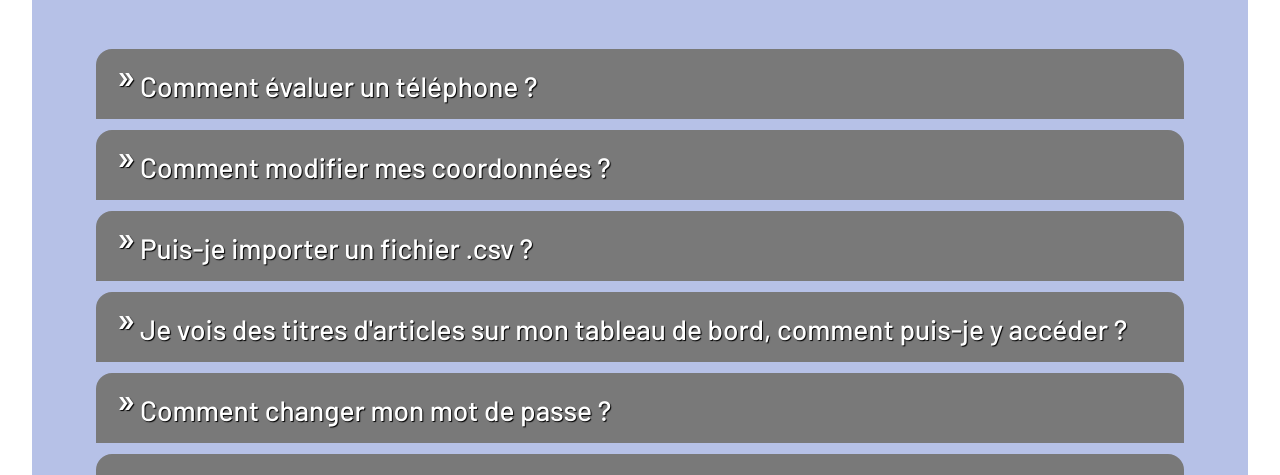
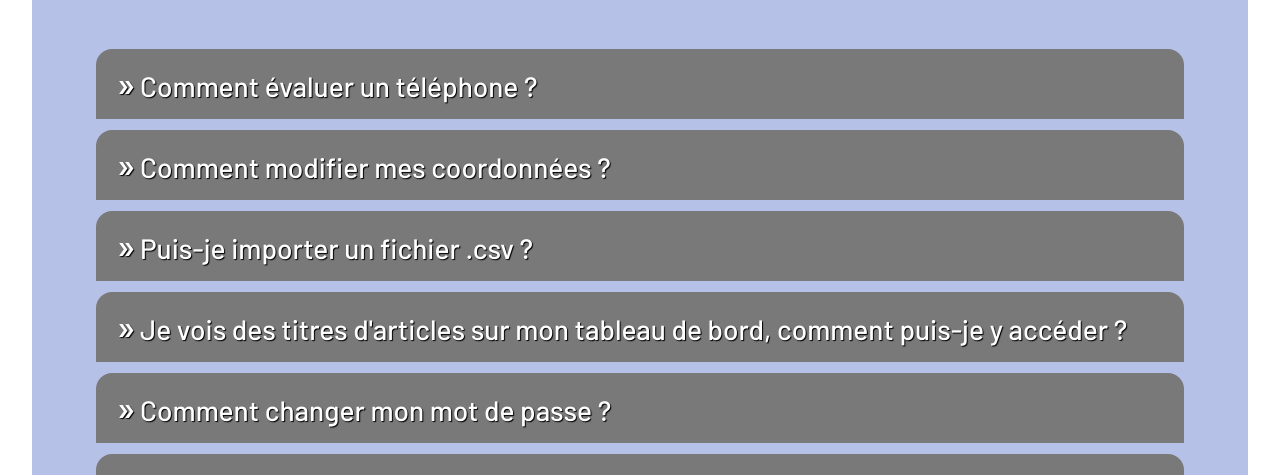
Before and after one commit to EmiLef08/Hackathon-2-Techquity, a React (Vite) app in the folder frontend/: page /faq in a window 1280 px wide. Shown: the part 325-800 px from the top of the page. Built offline with nearby package versions, Linux system fonts and the light colour scheme.

Commit message:
Arrows descendues

```diff
--- a/frontend/src/styles/pages/Questions.scss
+++ b/frontend/src/styles/pages/Questions.scss
@@ -130,7 +130,7 @@ input:checked + .box .box-close {
 	content: '\00bb';
 	font-size: 28pt;
 	left: 20px;
-	top: 4px;
+	top: 12px;
 	transition: transform .20s ease-in-out;
 	color: #FFFFFF;
 }
```
